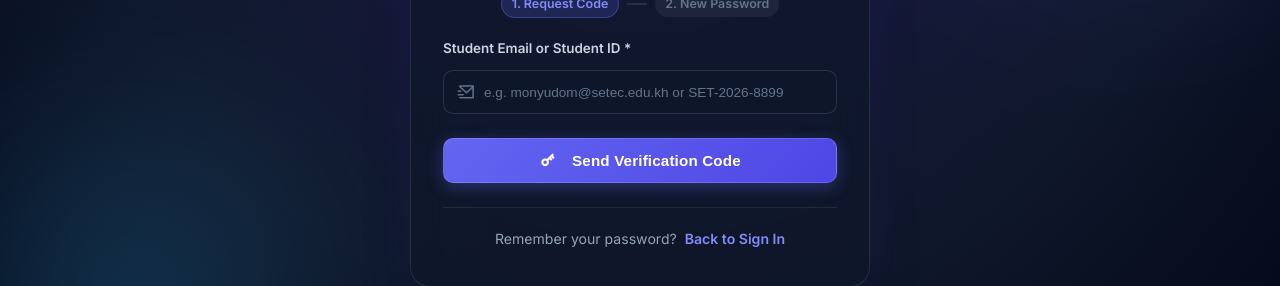
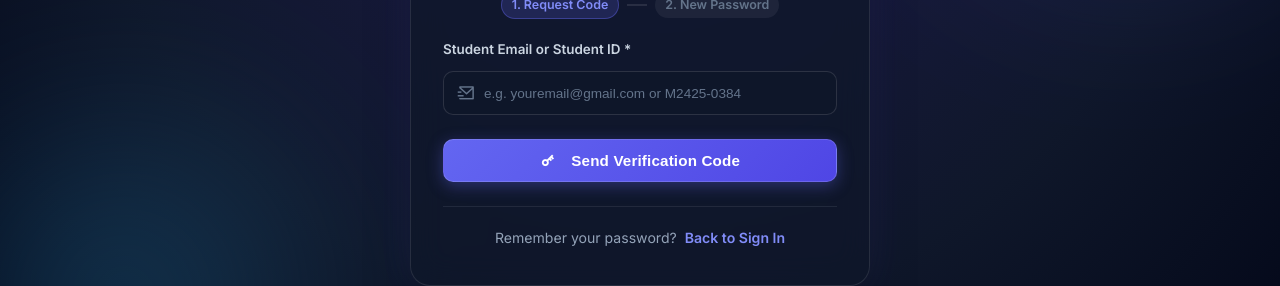
Before and after one commit to monyudomthorn/study_management, a React (Vite) app: page /forgot-password in a window 1280 px wide. Shown: the part 379-665 px from the top of the page. Built offline with nearby package versions, Linux system fonts and the light colour scheme; no server answers; the HTML template or start-up script is replaced by a standard one; a web font is replaced by a local one.

Commit message:
Fix Button icon visibility on Login and Forgot Password pages

```diff
--- a/src/components/Button.jsx
+++ b/src/components/Button.jsx
@@ -15,6 +15,23 @@ export const Button = ({
   const sizeClass = size === 'sm' ? 'btn-sm' : '';
   const variantClass = `btn-${variant}`;
 
+  const renderIcon = () => {
+    if (!icon) return null;
+    if (typeof icon === 'string') {
+      return (
+        <i
+          className={icon}
+          style={{ marginRight: '8px', fontSize: '1.15em', display: 'inline-flex', verticalAlign: 'middle' }}
+        ></i>
+      );
+    }
+    return (
+      <span className="btn-icon" style={{ marginRight: '8px', display: 'inline-flex', alignItems: 'center' }}>
+        {icon}
+      </span>
+    );
+  };
+
   return (
     <button
       id={id}
@@ -24,13 +41,7 @@ export const Button = ({
       disabled={disabled}
       title={title}
     >
-      {icon && (
-        typeof icon === 'string' ? (
-          <i className={`${icon}`} style={{ marginRight: '8px', fontSize: '1.1em', verticalAlign: 'middle' }}></i>
-        ) : (
-          <span className="btn-icon" style={{ marginRight: '8px' }}>{icon}</span>
-        )
-      )}
+      {renderIcon()}
       {children}
     </button>
   );
--- a/src/pages/ForgotPassword.jsx
+++ b/src/pages/ForgotPassword.jsx
@@ -107,7 +107,7 @@ export const ForgotPassword = () => {
 
         {step === 1 ? (
           /* STEP 1 FORM */
-          <form onSubmit={handleRequestCode} className="auth-form">
+          <form onSubmit={handleRequestCode} className="auth-form" autoComplete="off">
             <div className="form-group">
               <label className="form-label" htmlFor="reset-identifier">
                 Student Email or Student ID <span className="text-danger">*</span>
@@ -119,9 +119,10 @@ export const ForgotPassword = () => {
                   type="text"
                   className="form-control"
                   style={{ paddingLeft: '40px' }}
-                  placeholder="e.g. monyudom@setec.edu.kh or SET-2026-8899"
+                  placeholder="e.g. youremail@gmail.com or M2425-0384"
                   value={emailOrId}
                   onChange={(e) => setEmailOrId(e.target.value)}
+                  autoComplete="off"
                   required
                 />
               </div>
@@ -132,14 +133,14 @@ export const ForgotPassword = () => {
               variant="primary"
               className="w-100 auth-submit-btn"
               disabled={isSubmitting}
-              icon={isSubmitting ? 'ri-loader-4-line ri-spin' : 'ri-key-2-line'}
+              icon={<i className={isSubmitting ? 'ri-loader-4-line ri-spin' : 'ri-key-2-line'}></i>}
             >
               {isSubmitting ? 'Sending Request...' : 'Send Verification Code'}
             </Button>
           </form>
         ) : (
           /* STEP 2 FORM */
-          <form onSubmit={handleResetPassword} className="auth-form">
+          <form onSubmit={handleResetPassword} className="auth-form" autoComplete="off">
             {/* Display Code Alert */}
             {generatedCode && (
               <div className="auth-code-alert">
@@ -167,6 +168,7 @@ export const ForgotPassword = () => {
                   maxLength={6}
                   value={inputCode}
                   onChange={(e) => setInputCode(e.target.value)}
+                  autoComplete="off"
                   required
                 />
               </div>
@@ -186,12 +188,14 @@ export const ForgotPassword = () => {
                   placeholder="Min 6 characters"
                   value={newPassword}
                   onChange={(e) => setNewPassword(e.target.value)}
+                  autoComplete="new-password"
                   required
                 />
                 <button
                   type="button"
                   className="password-toggle-btn"
                   onClick={() => setShowPassword((prev) => !prev)}
+                  aria-label={showPassword ? 'Hide password' : 'Show password'}
                 >
                   <i className={showPassword ? 'ri-eye-off-line' : 'ri-eye-line'}></i>
                 </button>
@@ -212,6 +216,7 @@ export const ForgotPassword = () => {
                   placeholder="Repeat new password"
                   value={confirmPassword}
                   onChange={(e) => setConfirmPassword(e.target.value)}
+                  autoComplete="new-password"
                   required
                 />
               </div>
@@ -231,7 +236,7 @@ export const ForgotPassword = () => {
                 variant="primary"
                 style={{ flex: 2 }}
                 disabled={isSubmitting}
-                icon={isSubmitting ? 'ri-loader-4-line ri-spin' : 'ri-check-line'}
+                icon={<i className={isSubmitting ? 'ri-loader-4-line ri-spin' : 'ri-check-line'}></i>}
               >
                 {isSubmitting ? 'Updating...' : 'Update Password'}
               </Button>
--- a/src/pages/Login.jsx
+++ b/src/pages/Login.jsx
@@ -37,11 +37,11 @@ export const Login = () => {
   };
 
   const handleQuickDemoLogin = async () => {
-    setLoginIdentifier('monyudom@setec.edu.kh');
+    setLoginIdentifier('sx8@setec.edu.kh');
     setPassword('password123');
     setIsSubmitting(true);
     try {
-      const res = await login('monyudom@setec.edu.kh', 'password123');
+      const res = await login('sx8@setec.edu.kh', 'password123');
       addToast(res.message || 'Logged in with Demo Student Account!', 'success');
       navigate('/dashboard');
     } catch (err) {
@@ -84,7 +84,7 @@ export const Login = () => {
                 type="text"
                 className="form-control"
                 style={{ paddingLeft: '40px' }}
-                placeholder="e.g. monyudom@setec.edu.kh or SET-2026-8899"
+                placeholder="e.g. youremail@gmail.com or M2425-0384"
                 value={loginIdentifier}
                 onChange={(e) => setLoginIdentifier(e.target.value)}
                 autoComplete="username"
@@ -142,7 +142,7 @@ export const Login = () => {
             variant="primary"
             className="w-100 auth-submit-btn"
             disabled={isSubmitting}
-            icon={isSubmitting ? 'ri-loader-4-line ri-spin' : 'ri-login-box-line'}
+            icon={<i className={isSubmitting ? 'ri-loader-4-line ri-spin' : 'ri-login-box-line'}></i>}
           >
             {isSubmitting ? 'Signing In...' : 'Sign In'}
           </Button>
```
